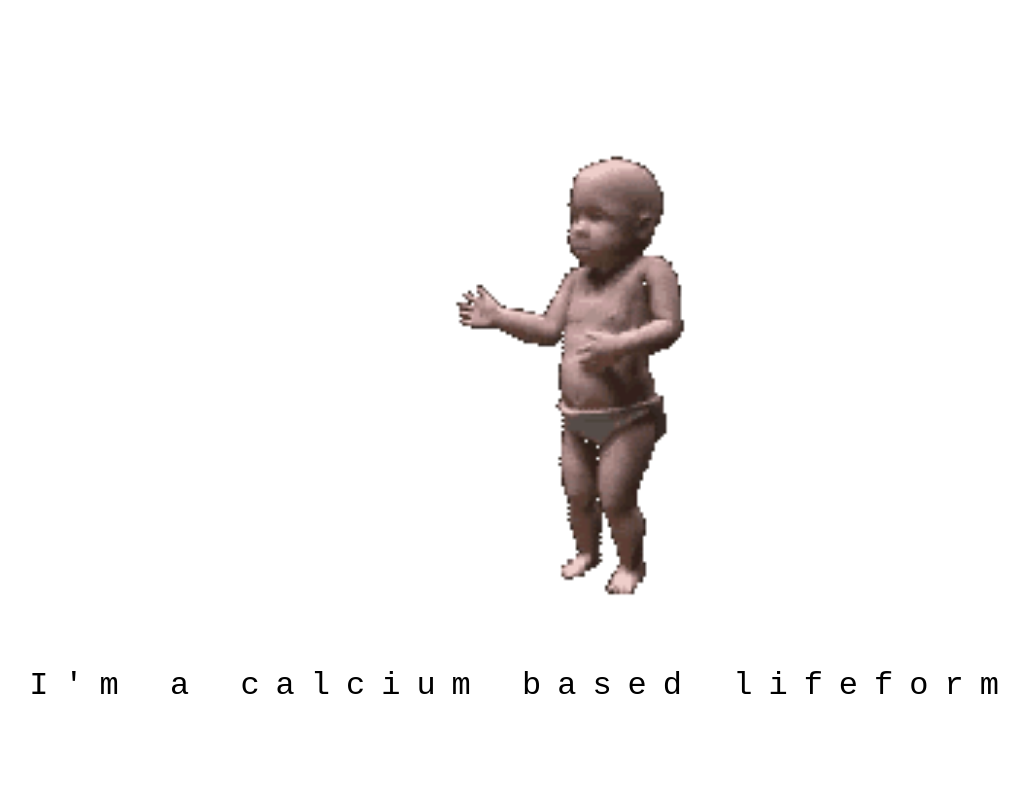
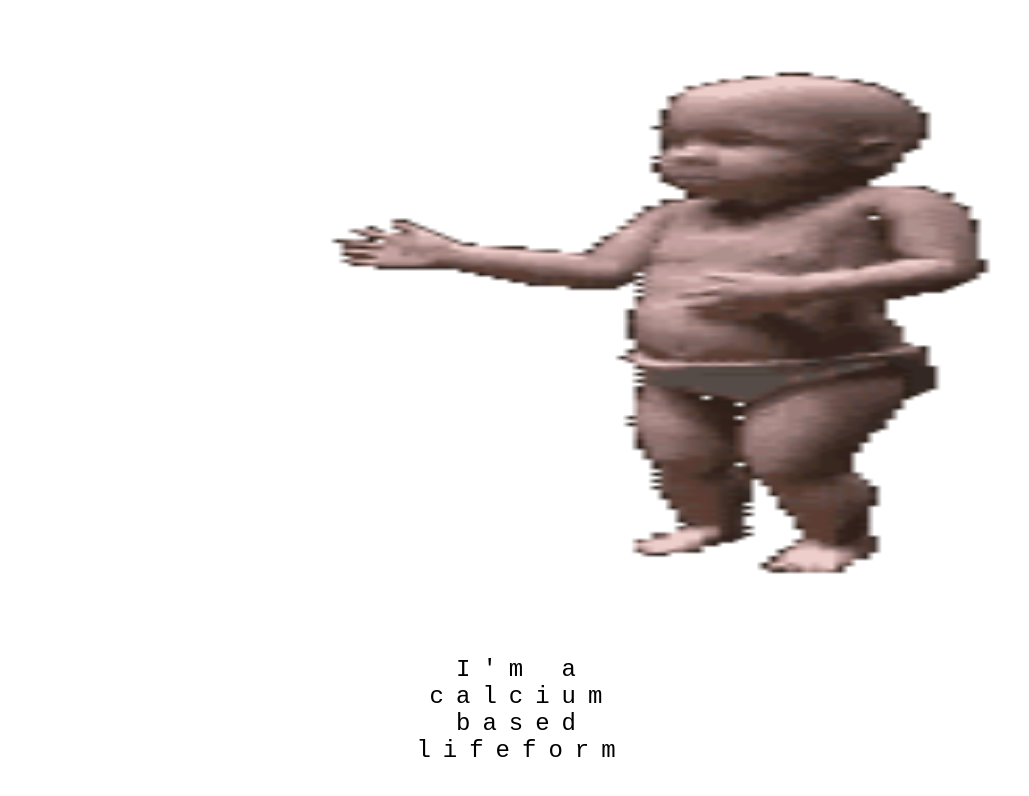
Before and after one commit to WojtekPachowiak/WojtekPachowiak.github.io, a website built with Vite: page about.html in a window 1280 px wide. Shown: the whole page, without its empty margins (118-1147 px from the left). Built offline with nearby package versions, Linux system fonts and the light colour scheme.

Commit message:
dancing baby

```diff
--- a/about.html
+++ b/about.html
@@ -14,7 +14,7 @@
     </div> -->
     <figure class="baby">
         <img src="video/baby.gif" alt="that's literally me" >
-        <figcaption>I'm a calcium based lifeform</figcaption>
+        <figcaption>I'm a <br> calcium <br> based <br> lifeform</figcaption>
       </figure>
 
 
--- a/css/baby.css
+++ b/css/baby.css
@@ -1,37 +1,29 @@
 .baby {
-    display: table;
-
-    margin: auto;
-    /* border: 1px solid red; */
-
-    aspect-ratio: 1;
-
+    display: flex;
+    flex-direction: column;
+    /* margin-left: 10vw; */
+    /* margin-right: 10vw; */
+    /* margin: auto; */
+    margin-left: 0;
+    margin-right: 0;
 }
 
 .baby img, figcaption {
-    display: block;
-
-    margin-left: auto;
-    margin-right: auto;
+    /* display: block; */
+    margin: auto;
+    min-width: 100%;
+    max-width: 100%;
 }
 
 .baby img {
-    height: 70vh;
-
-    margin-top: 10%;
-
-
-
-    /* border: 1px solid blue; */
-
+    height: 80vh;
 }
 
 .baby figcaption {
     font-family: Monospace, Times, serif;
     text-align: center;
-    font-size: xx-large;
+    font-size: 3vh;
     letter-spacing: 0.5em;
-    /* border: 1px solid green; */
 
 
 }
```
